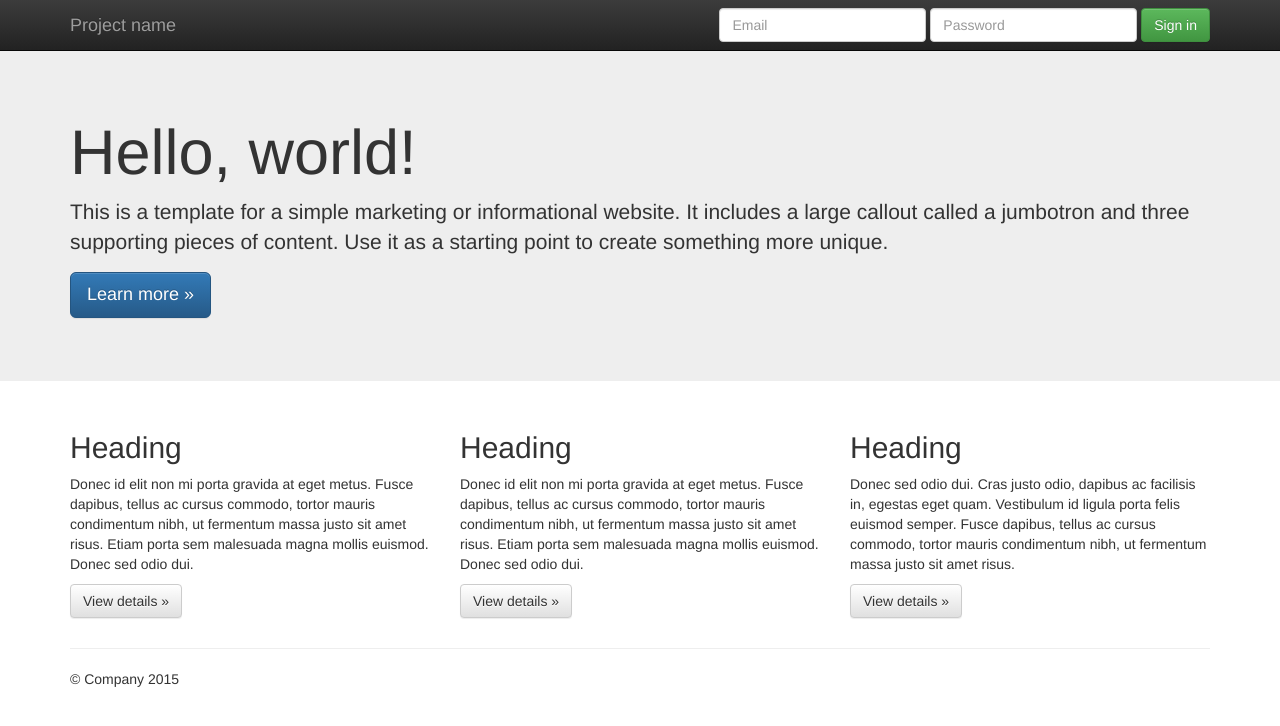
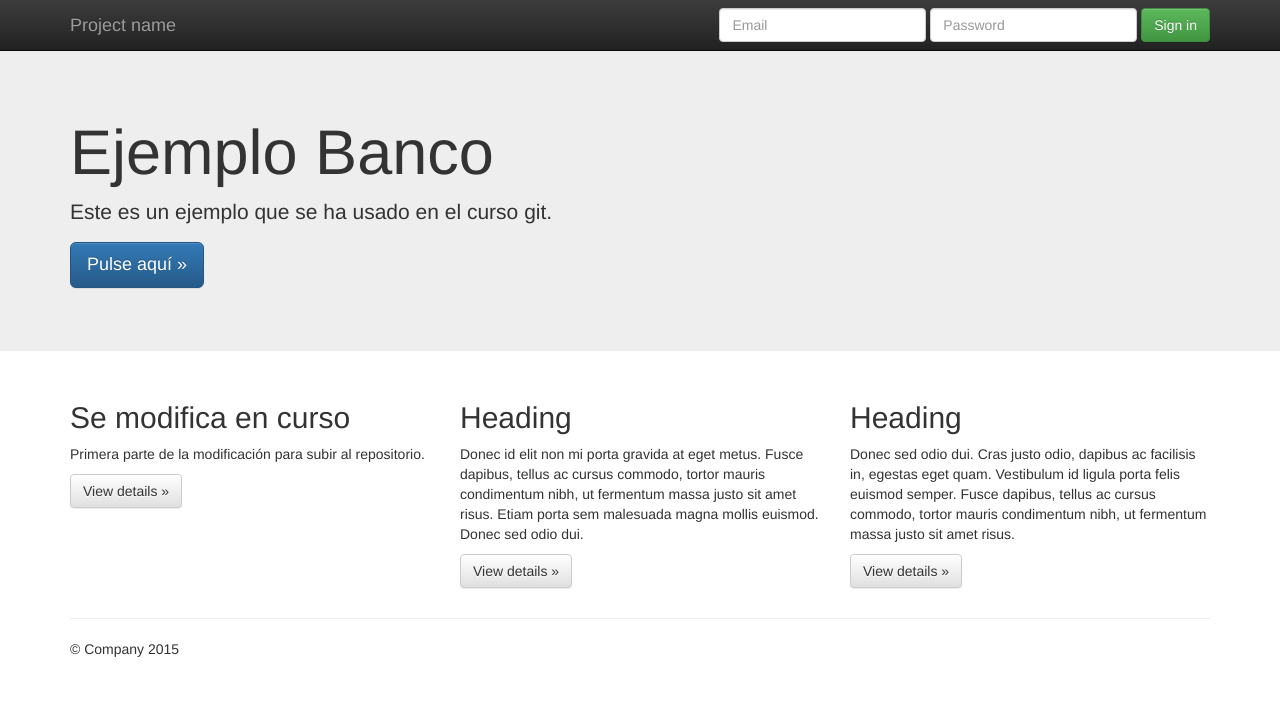
Before and after one commit to Nathashaap/PruebaCursoGit, a plain HTML site: page index.html in a window 1280 px wide. Drawn offline with nearby package versions, Linux system fonts and the light colour scheme.

Commit message:
se modifica index

```diff
--- a/index.html
+++ b/index.html
@@ -55,9 +55,9 @@
     <!-- Main jumbotron for a primary marketing message or call to action -->
     <div class="jumbotron">
       <div class="container">
-        <h1>Hello, world!</h1>
-        <p>This is a template for a simple marketing or informational website. It includes a large callout called a jumbotron and three supporting pieces of content. Use it as a starting point to create something more unique.</p>
-        <p><a class="btn btn-primary btn-lg" href="#" role="button">Learn more &raquo;</a></p>
+        <h1>Ejemplo Banco</h1>
+        <p>Este es un ejemplo que se ha usado en el curso git.</p>
+        <p><a class="btn btn-primary btn-lg" href="#" role="button">Pulse aquí &raquo;</a></p>
       </div>
     </div>
 
@@ -65,8 +65,8 @@
       <!-- Example row of columns -->
       <div class="row">
         <div class="col-md-4">
-          <h2>Heading</h2>
-          <p>Donec id elit non mi porta gravida at eget metus. Fusce dapibus, tellus ac cursus commodo, tortor mauris condimentum nibh, ut fermentum massa justo sit amet risus. Etiam porta sem malesuada magna mollis euismod. Donec sed odio dui. </p>
+          <h2>Se modifica en curso</h2>
+          <p>Primera parte de la modificación para subir al repositorio. </p>
           <p><a class="btn btn-default" href="#" role="button">View details &raquo;</a></p>
         </div>
         <div class="col-md-4">
```
